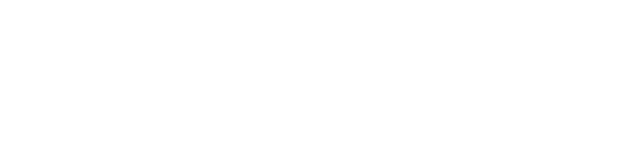
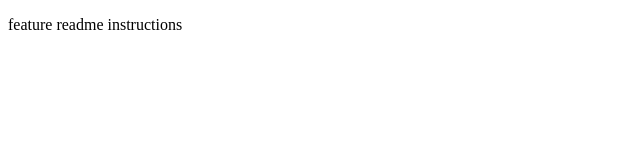
Before and after one commit to BlackIcon058/demo-repo2, a plain HTML site: page index.html in a window 1280 px wide. Shown: the whole page, without its empty margins (0-640 px from the left). Drawn offline with Linux system fonts and the light colour scheme.

Commit message:
update index.html demo-repo2

```diff
--- a/index.html
+++ b/index.html
@@ -6,6 +6,6 @@
     <title>Document</title>
 </head>
 <body>
-
+    <p>feature readme instructions</p>
 </body>
 </html>
```
